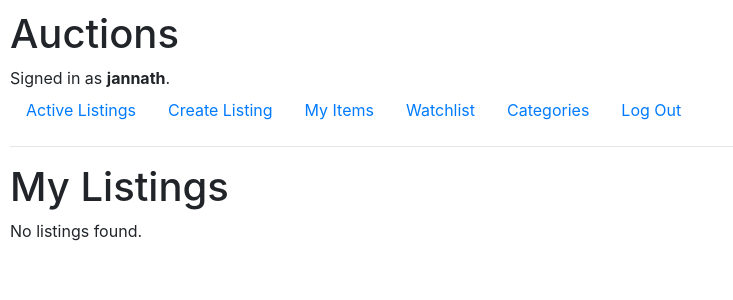
After one commit to jannathshaik123/cs50_devops, a Django app: page /auctions/my_items in a window 1280 px wide. The commit adds this page. Shown: the top 300 px of the page, without its empty margins (0-733 px from the left). Run offline with Django 5.2, Linux system fonts and the light colour scheme; a user stored in the database is signed in; data comes from the database, SQL or seed files in the repository; both versions use the stored data as it was after the commit; some libraries are stand-ins or nearby versions.

Commit message:
FINISHED: added categories, and bought items

```diff
--- a/projects/project2/commerce/auctions/templates/auctions/categories.html
+++ b/projects/project2/commerce/auctions/templates/auctions/categories.html
@@ -1,6 +1,8 @@
 {% extends 'auctions/layout.html' %} {% block head %}
 <title>Categories</title>
-{% endblock %} {% block body %} {% if category %}
+{% endblock %} {% block body %}
+<a href="{% url 'auctions:create_category' %}">Add New Category</a>
+{% if category %}
 <h1>{{ category.name }}</h1>
 {% if listings %} {% for listing in listings %}
 <div class="card" style="width: 18rem">
--- a/projects/project2/commerce/auctions/templates/auctions/create_new.html
+++ b/projects/project2/commerce/auctions/templates/auctions/create_new.html
@@ -36,7 +36,7 @@
   </div>
   <div class="form-group">
     <label for="categories">Select Categories:</label>
-    <select class="form-control" name="categories[]" id="categories" multiple>
+    <select class="form-control" name="categories" id="categories" multiple>
       {% for category in categories %}
       <option value="{{ category.id }}">{{ category.name }}</option>
       {% endfor %}
--- a/projects/project2/commerce/auctions/templates/auctions/index.html
+++ b/projects/project2/commerce/auctions/templates/auctions/index.html
@@ -23,7 +23,7 @@
         <strong>Starting Price:</strong> ${{ active_listing.starting_bid }}
       </p>
       <p class="card-text">
-        <strong>Category:</strong> {{ active_listing.category }}
+        <strong>Category:</strong> {%for cat in active_listing.category.all %}{{cat}}, {%endfor%}
       </p>
       <p class="card-text">
         <strong>Created by:</strong> {{ active_listing.owner }}
--- a/projects/project2/commerce/auctions/templates/auctions/layout.html
+++ b/projects/project2/commerce/auctions/templates/auctions/layout.html
@@ -30,13 +30,16 @@
         <a class="nav-link" href="{% url 'auctions:create_new' %}">Create Listing</a>
       </li>
       <li class="nav-item">
-        <a class="nav-link" href="{% url 'auctions:logout' %}">Log Out</a>
+        <a class="nav-link" href="{% url 'auctions:my_items' %}">My Items</a>
       </li>
       <li class="nav-item">
         <a class="nav-link" href="{% url 'auctions:watchlist' %}">Watchlist</a>
       </li>
       <li class="nav-item">
         <a class="nav-link" href="{% url 'auctions:categories' %}">Categories</a>
+      </li>
+      <li class="nav-item">
+        <a class="nav-link" href="{% url 'auctions:logout' %}">Log Out</a>
       </li>
       {% else %}
       <li class="nav-item">
--- a/projects/project2/commerce/auctions/templates/auctions/listing.html
+++ b/projects/project2/commerce/auctions/templates/auctions/listing.html
@@ -119,7 +119,9 @@
     <div class="card-body">
       <p class="card-text">{{ listing.description }}</p>
       <p class="card-text"><strong>Price:</strong> ${{ max_bid }}</p>
-      <p class="card-text"><strong>Category:</strong> {{ listing.category }}</p>
+
+      <p class="card-text"><strong>Category:</strong>
+        {%for cat in listing.category.all %}{{cat}}, {%endfor%} </p>
       <p class="card-text"><strong>Created by:</strong> {{ listing.owner }}</p>
 
       {% if not listing.active %} {%if user.username == listing.max_bidder.username%}
--- /dev/null
+++ b/projects/project2/commerce/auctions/templates/auctions/my_items.html
@@ -0,0 +1,18 @@
+{% extends 'auctions/layout.html' %} {% block head %}
+<title>My Listings</title>
+{% endblock %} {% block body %}
+<h1>My Listings</h1>
+{% if listings %} {% for listing in listings %}
+<div class="card" style="width: 18rem">
+  <img src="{{listing.image}}" class="card-img-top" alt="..." />
+  <div class="card-body">
+    <h5 class="card-title">
+      <a href="{%url 'auctions:listing' listing.id %}">{{listing.title}}</a>
+    </h5>
+    <p class="card-text">{{listing.description}}</p>
+  </div>
+</div>
+<br />
+{% endfor %} {% else %}
+<p>No listings found.</p>
+{% endif %} {% endblock %}
--- a/projects/project2/commerce/auctions/urls.py
+++ b/projects/project2/commerce/auctions/urls.py
@@ -14,4 +14,6 @@ urlpatterns = [
     path("watchlist", views.watchlist, name="watchlist"),
     path("categories", views.categories, name="categories"),
     path("create", views.create_new, name="create_new"),
+    path("category/create", views.create_category, name="create_category"),
+    path("my_items", views.my_items, name="my_items"),
 ]
--- a/projects/project2/commerce/auctions/views.py
+++ b/projects/project2/commerce/auctions/views.py
@@ -117,7 +117,6 @@ def close(request, listing_id):
 
 @login_required(login_url="auctions/login")
 def watchlist(request):
-    print(request.user)
     if request.method == "POST":
         Watchlist.objects.get(watcher=request.user, listing=AuctionListing.objects.get(pk=request.POST["listing_id"])).delete()
         return HttpResponseRedirect(reverse("auctions:watchlist"))
@@ -128,7 +127,10 @@ def watchlist(request):
 @login_required(login_url="auctions/login")
 def categories(request):
     if request.method == "POST":
-        category = Category.objects.get(id=request.POST["category"])
+        try:
+            category = Category.objects.get(id=request.POST["category"])
+        except ValueError:
+            category = Category.objects.get(name=request.POST["category"])
         return render(request, "auctions/categories.html", {
             "category": category,
             "listings": AuctionListing.objects.filter(category=category
@@ -150,15 +152,31 @@ def create_new(request):
         description = request.POST["description"]
         starting_bid = request.POST["starting_bid"]
         image = request.POST["image"]
-        selected_categories = request.POST.getlist('categories[]')
-        print(selected_categories)
+        selected_categories = request.POST.getlist('categories')
+        print(f"this the selectedcategories: {selected_categories}")
         new_listing = AuctionListing.objects.create(title=title, description=description, starting_bid=starting_bid, image=image, owner=request.user)
-        for category_id in selected_categories:
-            category = Category.objects.get(id=category_id)
-            new_listing.categories.add(category)
-        # category = Category.objects.filter(name=selected_categories[0])[0]
+        category = Category.objects.filter(id__in=selected_categories)
+        print(f"this the category: {category}")
+        new_listing.category.set(category)
 
         return HttpResponseRedirect(reverse("auctions:index"))
     return render(request, "auctions/create_new.html", {
         "categories": Category.objects.all()
     })
+
+def create_category(request):
+    if request.method == "POST":
+        print(request.POST)
+        if request.POST["category"] == "":
+            return render(request, "auctions/create_category.html", {
+                "message": "Please fill out all fields."
+            })
+        category = request.POST["category"]
+        Category.objects.create(name=category)
+        return HttpResponseRedirect(reverse("auctions:categories"), )
+    return render(request, "auctions/create_category.html")
+
+def my_items(request):
+    return render(request, "auctions/my_items.html", {
+        "listings": AuctionListing.objects.filter(max_bidder=request.user, active=False)
+    })
--- a/projects/project2/commerce/commerce/urls.py
+++ b/projects/project2/commerce/commerce/urls.py
@@ -15,8 +15,10 @@ Including another URLconf
 """
 from django.contrib import admin
 from django.urls import include, path
+from django.views.generic import RedirectView
 
 urlpatterns = [
     path("admin/", admin.site.urls),
-    path("auctions/", include("auctions.urls"))
+    path("auctions/", include("auctions.urls")),
+    path('', RedirectView.as_view(url='auctions/', permanent=True)),
 ]
```
Also changed, not shown: projects/project2/commerce/auctions/templates/auctions/create_category.html (added, +20 -0 lines), projects/project2/commerce/db.sqlite3.
